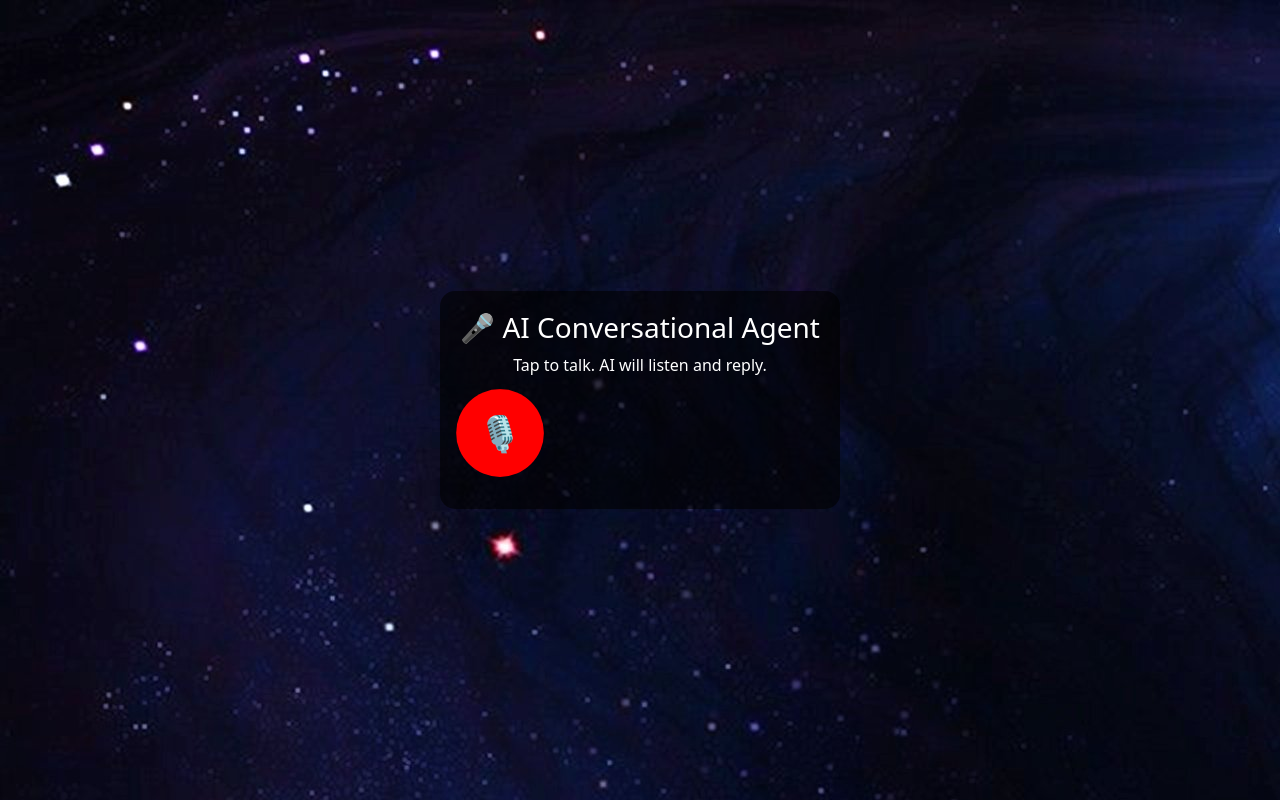
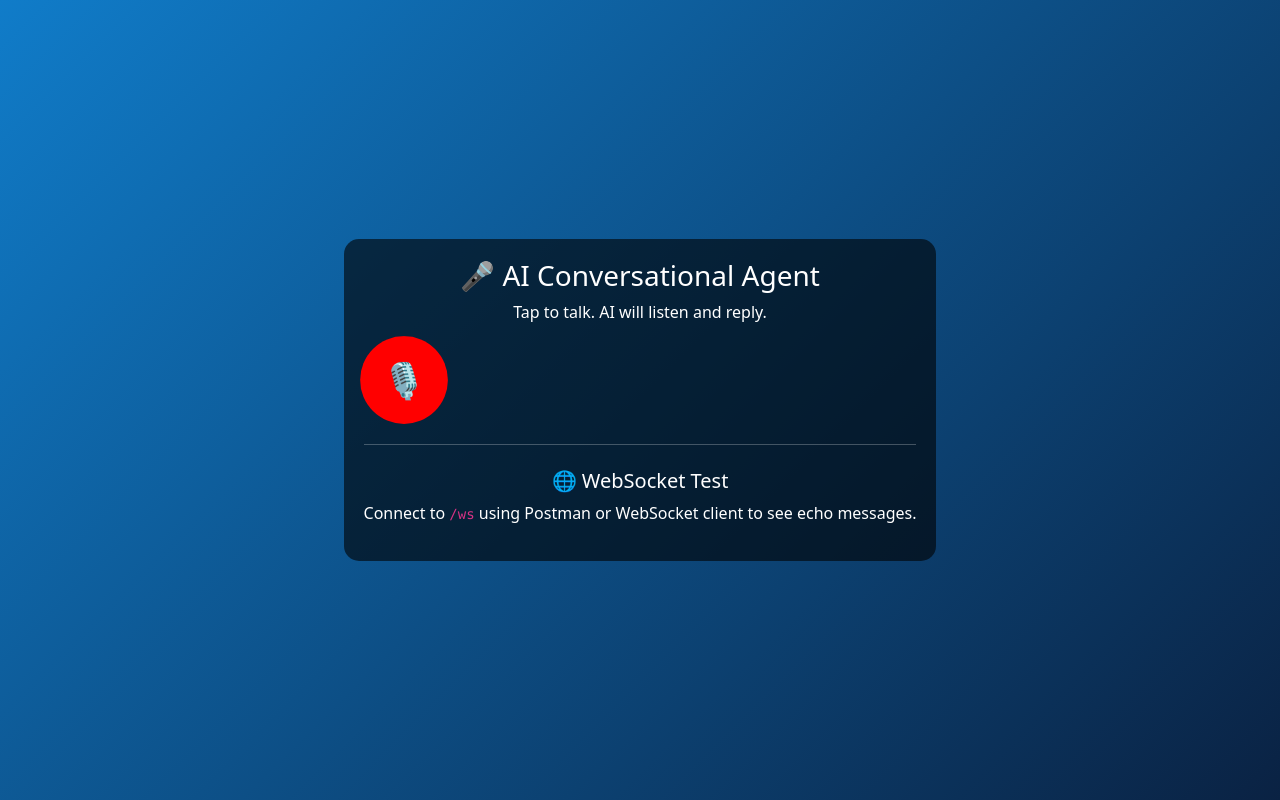
Before and after one commit to ranjit12103/aivoiceagent, a FastAPI app: page / in a window 1280 px wide. Run offline with FastAPI, Linux system fonts and the light colour scheme.

Commit message:
Added/Updated main.py

```diff
--- a/main.py
+++ b/main.py
@@ -1,4 +1,6 @@
-from fastapi import FastAPI, Form, Request, UploadFile, File
+# main.py - Day 15: WebSocket Echo Server
+
+from fastapi import FastAPI, Form, Request, UploadFile, File, WebSocket, WebSocketDisconnect
 from fastapi.responses import JSONResponse
 from fastapi.staticfiles import StaticFiles
 from fastapi.templating import Jinja2Templates
@@ -9,12 +11,12 @@ import io
 import assemblyai as aai
 import google.generativeai as genai
 
-# Load env vars
+# Load environment variables
 load_dotenv()
 
 app = FastAPI()
 
-# Mount static and templates
+# Static + templates
 app.mount("/static", StaticFiles(directory="static"), name="static")
 app.mount("/uploads", StaticFiles(directory="uploads"), name="uploads")
 templates = Jinja2Templates(directory="templates")
@@ -39,9 +41,25 @@ os.makedirs("uploads", exist_ok=True)
 
 MURF_API_URL = "https://api.murf.ai/v1/speech/generate"
 
+
 @app.get("/")
 async def home(request: Request):
     return templates.TemplateResponse("index.html", {"request": request})
+
+
+# WebSocket Echo (Day 15 Task)
+
+@app.websocket("/ws")
+async def websocket_endpoint(websocket: WebSocket):
+    await websocket.accept()
+    try:
+        while True:
+            data = await websocket.receive_text()
+            print(f"📩 Received: {data}")
+            await websocket.send_text(f"Echo: {data}")
+    except WebSocketDisconnect:
+        print("⚠ Client disconnected")
+
 
 @app.post("/agent/chat/{session_id}")
 async def agent_chat(
@@ -49,39 +67,34 @@ async def agent_chat(
     audio_file: UploadFile = File(...),
     voiceId: str = Form("en-US-natalie")
 ):
-    """STT → LLM → TTS"""
+    """STT → LLM → TTS pipeline"""
     if not (MURF_API_KEY and ASSEMBLYAI_API_KEY and GEMINI_API_KEY):
         return JSONResponse(status_code=500, content={"error": "Missing API keys."})
 
     try:
-        # Read audio
+        # Step 1: Read audio
         audio_bytes = await audio_file.read()
 
-        # STT
+        # Step 2: STT
         transcriber = aai.Transcriber()
         transcript = transcriber.transcribe(io.BytesIO(audio_bytes))
         if transcript.status == aai.TranscriptStatus.error:
             return JSONResponse(status_code=500, content={"error": transcript.error})
         user_text = transcript.text.strip()
 
-        # LLM
+        # Step 3: LLM
         model = genai.GenerativeModel("gemini-1.5-flash")
         gemini_response = model.generate_content(user_text)
         llm_text = gemini_response.text.strip()
 
-        # TTS
+        # Step 4: TTS (Murf)
         llm_text = llm_text[:3000]
         headers = {
             "Accept": "application/json",
             "Content-Type": "application/json",
             "api-key": MURF_API_KEY
         }
-        payload = {
-            "text": llm_text,
-            "voiceId": voiceId,
-            "format": "MP3",
-            "sampleRate": 24000
-        }
+        payload = {"text": llm_text, "voiceId": voiceId, "format": "MP3", "sampleRate": 24000}
         resp = requests.post(MURF_API_URL, json=payload, headers=headers, timeout=30)
         data = resp.json()
         audio_url = data.get("audioFile") or data.get("audio_url") or data.get("audioUrl")
@@ -89,10 +102,7 @@ async def agent_chat(
         if not audio_url:
             return JSONResponse(status_code=500, content={"error": "TTS failed", "details": data})
 
-        return {
-            "llm_response": llm_text,
-            "audio_url": audio_url
-        }
+        return {"llm_response": llm_text, "audio_url": audio_url}
 
     except Exception as e:
         return JSONResponse(status_code=500, content={"error": f"Server error: {str(e)}"})
--- a/static/script.js
+++ b/static/script.js
@@ -9,7 +9,6 @@ document.addEventListener("DOMContentLoaded", () => {
 
   recordBtn.addEventListener("click", async () => {
     if (!recording) {
-      // Start recording
       try {
         const stream = await navigator.mediaDevices.getUserMedia({ audio: true });
         recorder = new MediaRecorder(stream);
@@ -20,17 +19,16 @@ document.addEventListener("DOMContentLoaded", () => {
         recorder.start();
         recording = true;
         recordBtn.classList.add("recording");
-        recordBtn.textContent = "⏹️"; // stop icon
+        recordBtn.textContent = "⏹️";
         statusDiv.textContent = "Recording... Tap to stop.";
       } catch {
         alert("Microphone access denied.");
       }
     } else {
-      // Stop recording
       recorder.stop();
       recording = false;
       recordBtn.classList.remove("recording");
-      recordBtn.textContent = "🎙️"; // mic icon
+      recordBtn.textContent = "🎙️";
       statusDiv.textContent = "Processing...";
     }
   });
--- a/templates/index.html
+++ b/templates/index.html
@@ -3,16 +3,15 @@
 <head>
   <meta charset="UTF-8">
   <meta name="viewport" content="width=device-width, initial-scale=1">
-  <title>Day 13 - AI Conversational Agent</title>
+  <title>Day 15 - AI Voice Agent + WebSocket Echo</title>
   <link href="https://cdn.jsdelivr.net/npm/bootstrap@5.3.0/dist/css/bootstrap.min.css" rel="stylesheet">
   <style>
     body {
-      background: url(/images/galexy.png);
+      background: linear-gradient(135deg, #107cc9, #0a2243);
       color: white;
       height: 100vh;
       margin: 0;
     }
-
     .chat-card {
       background: rgba(0,0,0,0.6);
       border-radius: 15px;
@@ -47,15 +46,18 @@
     <h3>🎤 AI Conversational Agent</h3>
     <p>Tap to talk. AI will listen and reply.</p>
 
-    <!-- Emoji button -->
+    <!-- Record Button -->
     <button id="recordBtn" class="record-btn">🎙️</button>
-
     <div id="status" class="mt-3"></div>
 
     <!-- Only AI Response -->
     <div id="response" class="mt-3 text-start"></div>
 
     <audio id="audioPlayer" hidden></audio>
+
+    <hr class="my-4">
+    <h5>🌐 WebSocket Test</h5>
+    <p>Connect to <code>/ws</code> using Postman or WebSocket client to see echo messages.</p>
   </div>
 
   <script src="/static/script.js"></script>
```
